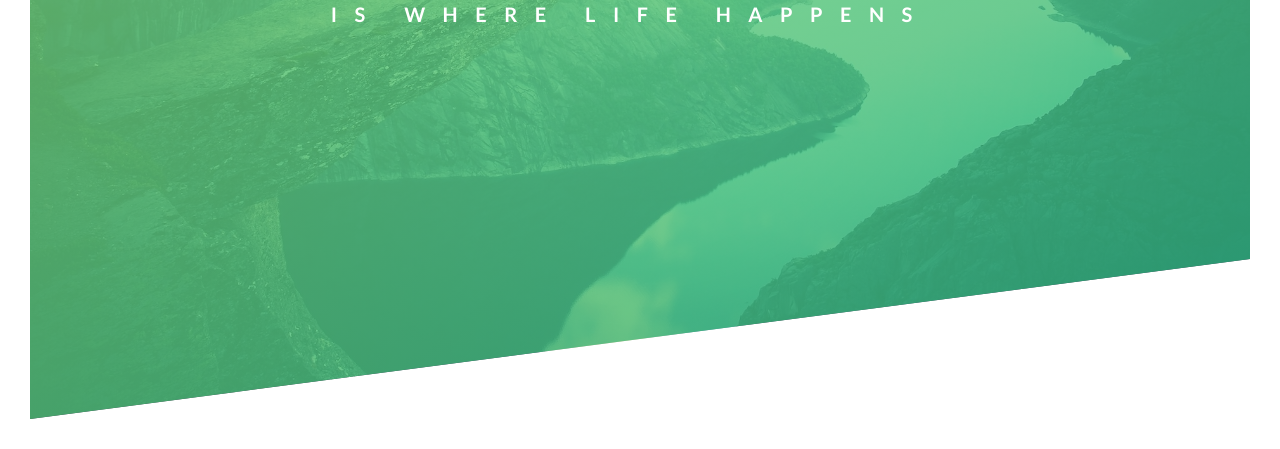
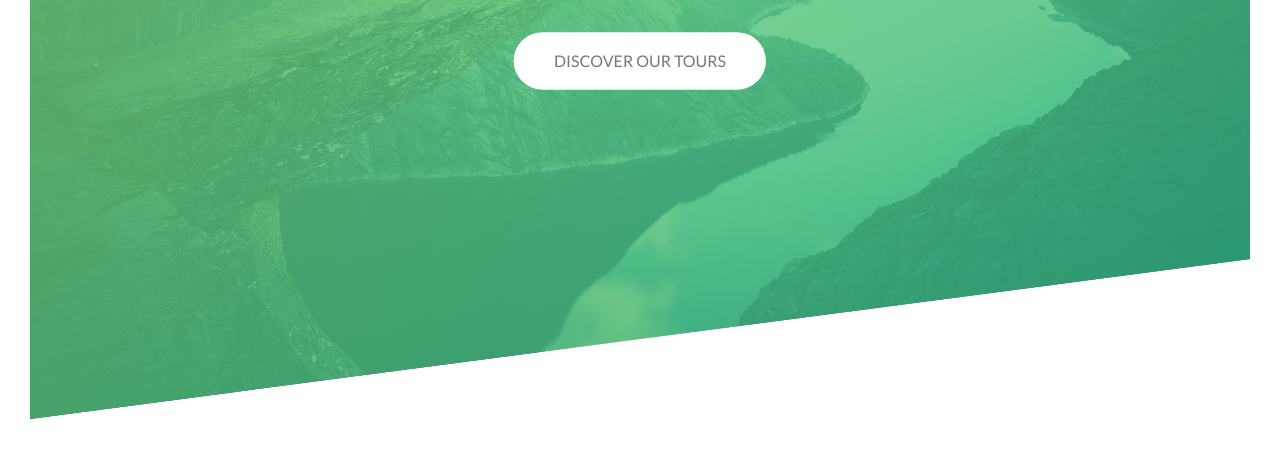
Before and after one commit to abhilashasokan/Natours, a plain HTML site: page index.html in a window 1280 px wide. Shown: the part 371-820 px from the top of the page. Drawn offline with Linux system fonts and the light colour scheme.

Commit message:
header finished

```diff
--- a/css/style.css
+++ b/css/style.css
@@ -50,12 +50,15 @@ body {
     top: 40%;
     left: 50%;
     transform: translate(-50%, -50%);
+    text-align: center;
+
 }
 
 .heading-primary {
     color: #fff;
     text-transform: uppercase;
     backface-visibility: hidden;
+    margin-bottom: 60px;
 }
 
 .heading-primary-main {
@@ -117,3 +120,68 @@ body {
         transform: translateX(0);
     }
 }
+
+@keyframes moveInButton {
+    0% {
+        opacity: 0;
+        transform: translateY(30px);
+    }
+
+    100% {
+        opacity: 1;
+        transform: translateX(0);
+    }
+}
+
+.btn:link,
+.btn:visited {
+    text-transform: uppercase;
+    text-decoration: none;
+    padding: 15px 40px;
+    display: inline-block;
+    border-radius: 100px;
+    transition: all .2s;
+    position: relative;
+}
+
+.btn:hover {
+    transform: translateY(-3px);
+    box-shadow: 0 10px 20px rgba(0, 0, 0, 0.2);
+}
+
+.btn:active {
+    transform: translateY(-1px);
+    box-shadow: 0 5px 10px rgba(0, 0, 0, 0.2);
+}
+
+.btn-white {
+    background-color: #fff;
+    color: #777;
+}
+
+.btn::after {
+    content: '';
+    display: inline-block;
+    height: 100%;
+    width: 100%;
+    border-radius: 100px;
+    position: absolute;
+    top: 0;
+    left: 0;
+    z-index: -1;
+    transition: all .4s;
+}
+
+.btn-white::after {
+    background-color: #fff;
+}
+
+.btn:hover::after {
+    transform: scaleX(1.4) scaleY(1.6);
+    opacity: 0;
+}
+
+.btn-animated {
+    animation: moveInButton .5s ease-out .75s;
+    animation-fill-mode: backwards;
+}
--- a/index.html
+++ b/index.html
@@ -24,6 +24,7 @@
                 <span class="heading-primary-main">Outdoors</span>
                 <span class="heading-primary-sub">is where life happens</span>
             </h1>
+            <a href="#" class="btn btn-white btn-animated">Discover our tours</a>
         </div>
 
     </header>
```
